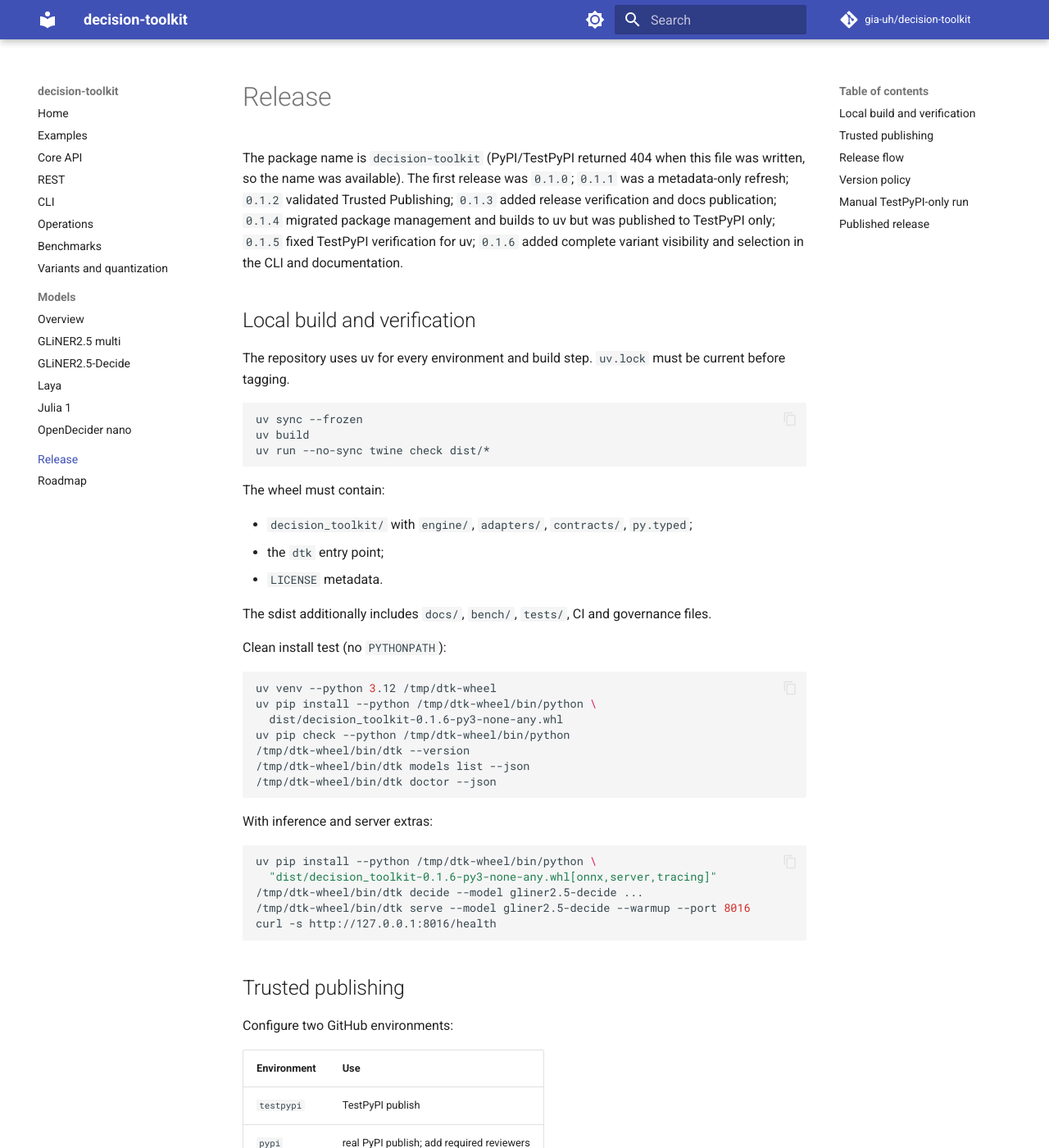
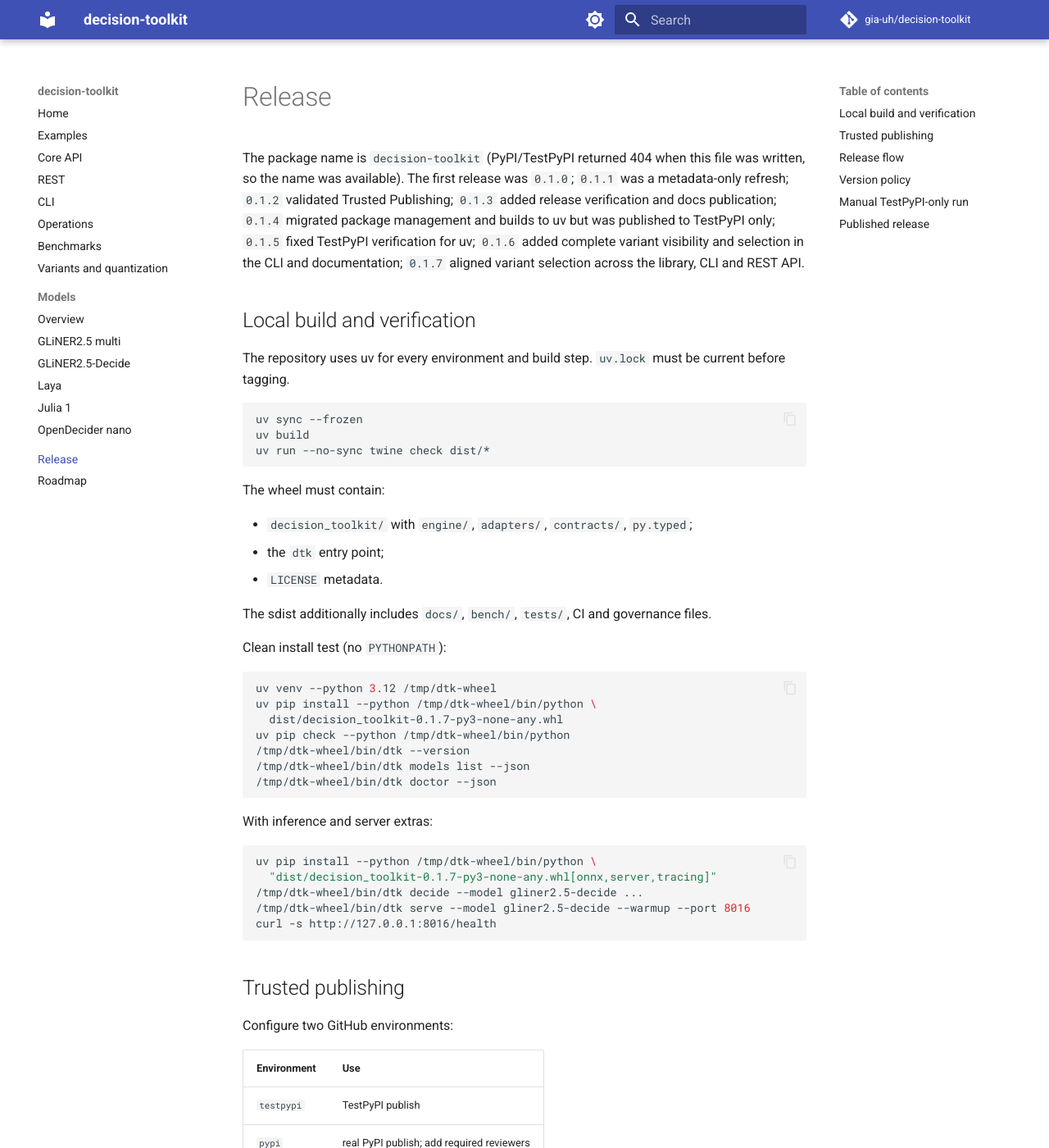
Before and after one commit to gia-uh/decision-toolkit, an MkDocs documentation site: the page built from docs/RELEASE.md, in a window 1280 px wide and 1400 px high. Shown: the whole window at 82% size. Built offline with MkDocs 1.6.1 and Material for MkDocs 9.7.7, drawn with Linux system fonts in a browser that asks for light colours; comment, search, counter and statistics services are not loaded; some of the changed text lies outside the part shown.

Commit message:
release: decision-toolkit 0.1.7 cross-surface variant consistency

````diff
--- a/docs/RELEASE.md
+++ b/docs/RELEASE.md
@@ -6,7 +6,8 @@ file was written, so the name was available). The first release was `0.1.0`;
 `0.1.3` added release verification and docs publication; `0.1.4` migrated
 package management and builds to uv but was published to TestPyPI only; `0.1.5`
 fixed TestPyPI verification for uv; `0.1.6` added complete variant visibility
-and selection in the CLI and documentation.
+and selection in the CLI and documentation; `0.1.7` aligned variant selection
+across the library, CLI and REST API.
 
 ## Local build and verification
 
@@ -33,7 +34,7 @@ Clean install test (no `PYTHONPATH`):
 ```bash
 uv venv --python 3.12 /tmp/dtk-wheel
 uv pip install --python /tmp/dtk-wheel/bin/python \
-  dist/decision_toolkit-0.1.6-py3-none-any.whl
+  dist/decision_toolkit-0.1.7-py3-none-any.whl
 uv pip check --python /tmp/dtk-wheel/bin/python
 /tmp/dtk-wheel/bin/dtk --version
 /tmp/dtk-wheel/bin/dtk models list --json
@@ -44,7 +45,7 @@ With inference and server extras:
 
 ```bash
 uv pip install --python /tmp/dtk-wheel/bin/python \
-  "dist/decision_toolkit-0.1.6-py3-none-any.whl[onnx,server,tracing]"
+  "dist/decision_toolkit-0.1.7-py3-none-any.whl[onnx,server,tracing]"
 /tmp/dtk-wheel/bin/dtk decide --model gliner2.5-decide ...
 /tmp/dtk-wheel/bin/dtk serve --model gliner2.5-decide --warmup --port 8016
 curl -s http://127.0.0.1:8016/health
@@ -78,8 +79,8 @@ No long-lived PyPI token is needed; the workflow uses GitHub OIDC
 4. Create and push an annotated tag:
 
    ```bash
-   git tag -a v0.1.6 -m "decision-toolkit 0.1.6"
-   git push origin v0.1.6
+   git tag -a v0.1.7 -m "decision-toolkit 0.1.7"
+   git push origin v0.1.7
    ```
 
 5. `.github/workflows/release.yml` builds once, publishes to **TestPyPI**, then
@@ -128,16 +129,17 @@ to TestPyPI without publishing to PyPI or creating a GitHub release.
 
 ## Published release
 
-`0.1.6` is published through Trusted Publishing on 2026-10-20:
+`0.1.7` is published through Trusted Publishing on 2026-10-20:
 
-<https://pypi.org/project/decision-toolkit/0.1.6/>
+<https://pypi.org/project/decision-toolkit/0.1.7/>
 
 `0.1.0` was the first release; `0.1.1` refreshed the PyPI description; `0.1.2`
 validated the OIDC TestPyPI → PyPI flow; `0.1.3` added post-publish install
 verification and the GitHub Pages documentation site; `0.1.4` moved the
 development, build, CI, release and documentation environments to uv but was
 published to TestPyPI only; `0.1.5` fixed TestPyPI resolution; `0.1.6` added
-complete variant/quantization visibility and selection.
+complete variant/quantization visibility and CLI selection; `0.1.7` aligned
+selection across library, CLI and REST.
 
 The tag-triggered workflow remains the preferred path for future releases once
 the TestPyPI/PyPI trusted publishers and protected environments are configured.
--- a/pyproject.toml
+++ b/pyproject.toml
@@ -4,7 +4,7 @@ build-backend = "hatchling.build"
 
 [project]
 name = "decision-toolkit"
-version = "0.1.6"
+version = "0.1.7"
 description = "Local-first toolkit for open-weights decision models: one ONNX engine, one adapter per model contract, typed choice/yes-no/score decisions with probabilities on CPU."
 readme = "README.md"
 requires-python = ">=3.12"
--- a/src/decision_toolkit/__init__.py
+++ b/src/decision_toolkit/__init__.py
@@ -7,7 +7,7 @@ questions with a calibrated probability for every option, on CPU.
 
 from __future__ import annotations
 
-__version__ = "0.1.6"
+__version__ = "0.1.7"
 
 from .adapters import register_adapter
 from .calibration import brier_score, expected_calibration_error, threshold_sweep
````
Also changed, not shown: CHANGELOG.md (+24 -1 lines), README.md (+7 -5 lines), docs/REST.md (+16 -0 lines), docs/VARIANTS.md (+26 -0 lines), 7 other files.
